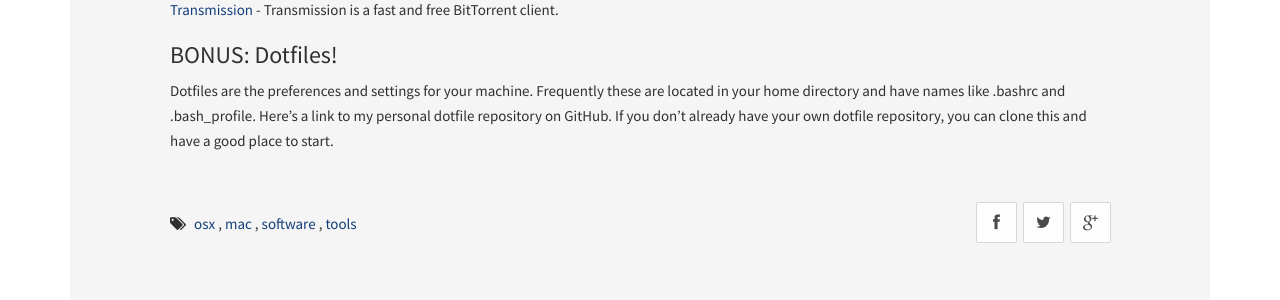
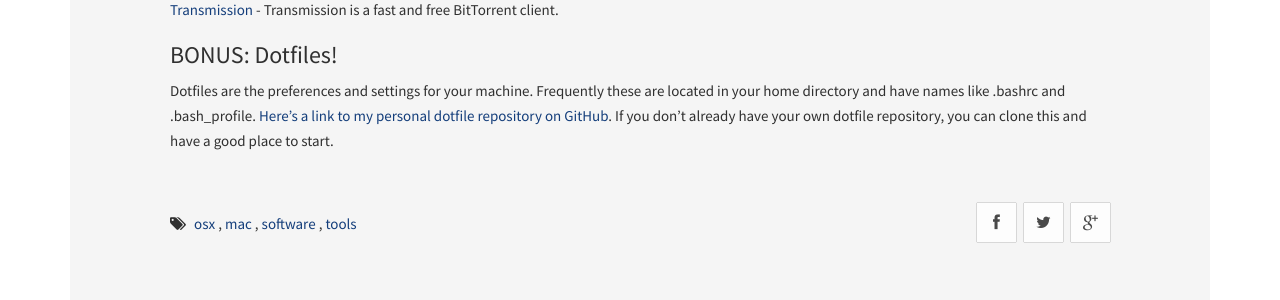
Before and after one commit to gregmajor/gregmajor.github.io, a Jekyll site: the page built from _posts/2016-02-05-osx-software-and-tools.markdown, in a window 1280 px wide and 900 px high, scrolled down 2112 px. Shown: the part 179-479 px from the top of the window. Built offline with Jekyll 4.4.1, drawn with Linux system fonts in a browser that asks for light colours; Markdown is read by kramdown in place of the engine named in the settings; part of the change alters nothing that is shown.

```diff
--- a/_posts/2016-02-05-osx-software-and-tools.markdown
+++ b/_posts/2016-02-05-osx-software-and-tools.markdown
@@ -81,4 +81,4 @@ Everybody has their list of software and tools they like to use and I'm certainl
 
 ## BONUS: Dotfiles!
 
-Dotfiles are the preferences and settings for your machine. Frequently these are located in your home directory and have names like .bashrc and .bash_profile. Here's a link to my personal dotfile repository on GitHub. If you don't already have your own dotfile repository, you can clone this and have a good place to start.
+Dotfiles are the preferences and settings for your machine. Frequently these are located in your home directory and have names like .bashrc and .bash_profile. [Here's a link to my personal dotfile repository on GitHub](https://github.com/gregmajor/dotfiles). If you don't already have your own dotfile repository, you can clone this and have a good place to start.
```
